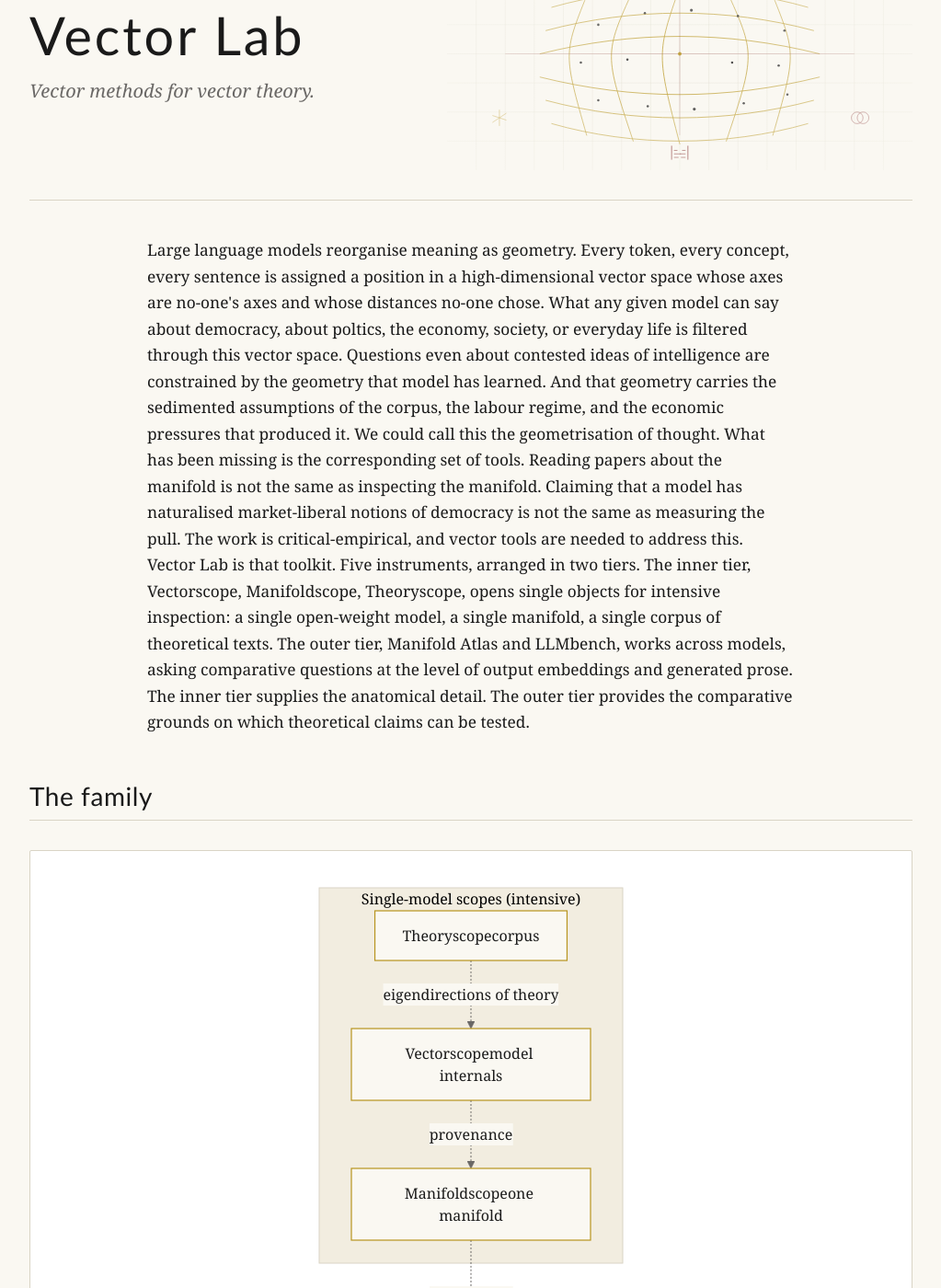
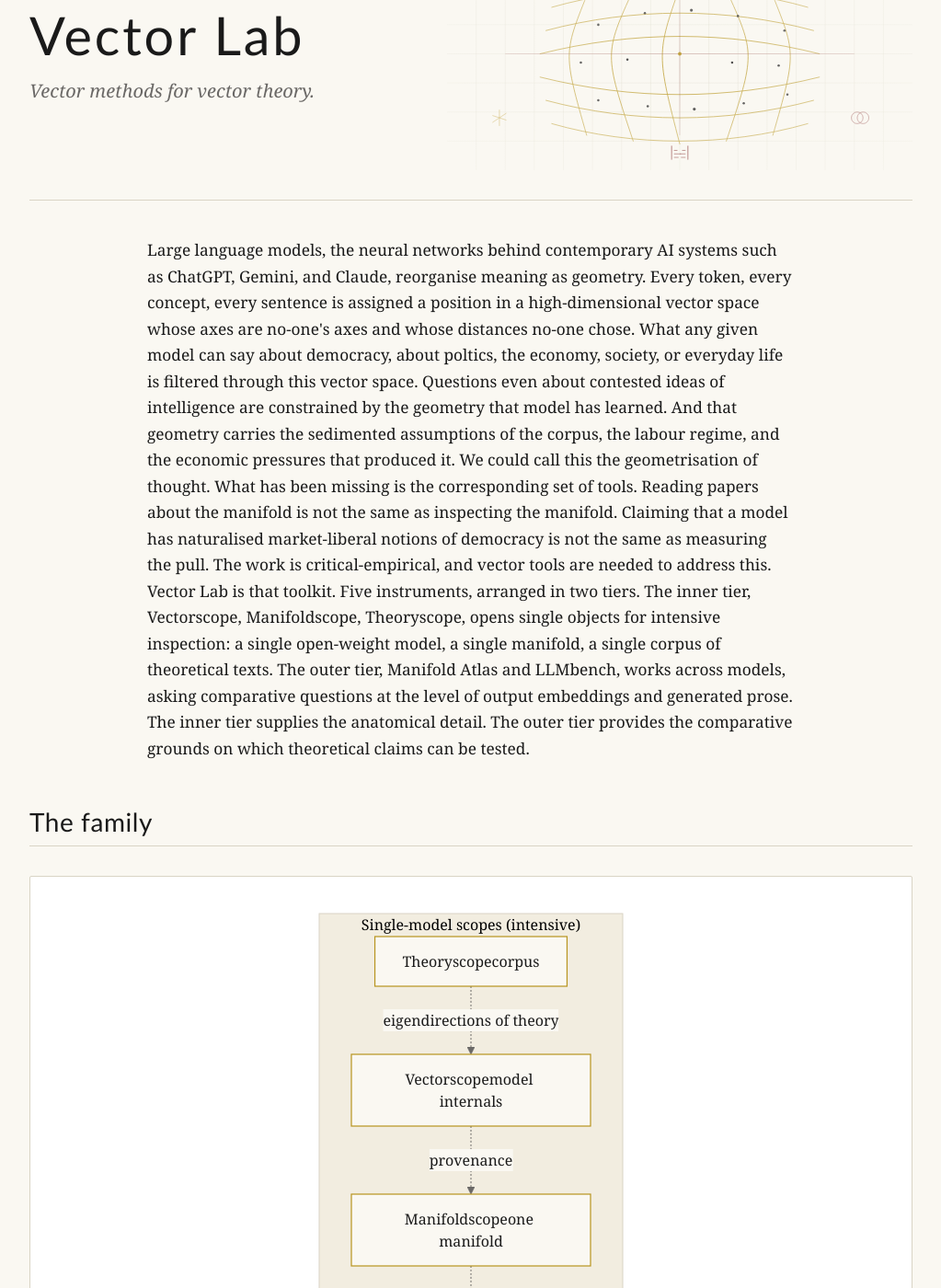
Before and after one commit to vector-lab-tools/vector-lab-tools.github.io, a Jekyll site: the page built from index.md, in a window 1280 px wide and 1400 px high, scrolled down 218 px. Shown: the whole window at 92% size, without its empty margins (128-1151 px from the left). Built offline with Jekyll 4.4.1, drawn with Linux system fonts in a browser that asks for light colours; some of the changed text lies outside the part shown.

Commit message:
Gloss LLMs on first mention; rename Comparative tools; italicise book titles
- Lede now clarifies that LLMs are the neural networks behind AI chatbots
- Comparative instruments -> Comparative tools throughout the page
- Bibliography: book titles now in italics (Harvard style)

Co-Authored-By: Claude Opus 4.6 <noreply@anthropic.com>

```diff
--- a/index.md
+++ b/index.md
@@ -15,7 +15,7 @@ title: Vector Lab
 
 <section class="lede">
 
-Large language models reorganise meaning as geometry. Every token, every concept, every sentence is assigned a position in a high-dimensional vector space whose axes are no-one's axes and whose distances no-one chose. What any given model can say about democracy, about poltics, the economy, society, or everyday life is filtered through this vector space. Questions even about contested ideas of intelligence are constrained by the geometry that model has learned. And that geometry carries the sedimented assumptions of the corpus, the labour regime, and the economic pressures that produced it.
+Large language models, the neural networks behind contemporary AI systems such as ChatGPT, Gemini, and Claude, reorganise meaning as geometry. Every token, every concept, every sentence is assigned a position in a high-dimensional vector space whose axes are no-one's axes and whose distances no-one chose. What any given model can say about democracy, about poltics, the economy, society, or everyday life is filtered through this vector space. Questions even about contested ideas of intelligence are constrained by the geometry that model has learned. And that geometry carries the sedimented assumptions of the corpus, the labour regime, and the economic pressures that produced it.
 
 We could call this the geometrisation of thought. What has been missing is the corresponding set of tools. Reading papers about the manifold is not the same as inspecting the manifold. Claiming that a model has naturalised market-liberal notions of democracy is not the same as measuring the pull. The work is critical-empirical, and vector tools are needed to address this.
 
@@ -134,15 +134,15 @@ The tools operationalise claims developed across the vector theory sequence on S
 
 ### Books and longer work
 
-- Beguš, N. (2025) Artificial Humanities. University of Michigan Press.
-- Berry, D. M. (2014) Critical Theory and the Digital. Bloomsbury.
-- Berry, D.M. (2025) ‘Synthetic media and computational capitalism: towards a critical theory of artificial intelligence’, AI & SOCIETY, 40(7), pp. 5257–5269. Available at: https://doi.org/10.1007/s00146-025-02265-2.
-- Impett, L. and Offert, F. (2026) Vector Media. University of Minnesota Press.
-- Kittler, F. (1999) Gramophone, Film, Typewriter. Stanford University Press.
-- McLuhan, M. (1962) The Gutenberg Galaxy: The Making of Typographic Man. University of Toronto Press.
-- Pasquinelli, M. (2023) The Eye of the Master: A Social History of AI. Verso.
-- Somaini, A. (2023) ‘A Theory of Latent Spaces’, Grey Room, 93.
-- Steyerl, H. (2025) Medium Hot: Images in the Age of Heat. London: Verso.
+- Beguš, N. (2025) *Artificial Humanities*. University of Michigan Press.
+- Berry, D. M. (2014) *Critical Theory and the Digital*. Bloomsbury.
+- Berry, D.M. (2025) ‘Synthetic media and computational capitalism: towards a critical theory of artificial intelligence’, *AI & SOCIETY*, 40(7), pp. 5257–5269. Available at: https://doi.org/10.1007/s00146-025-02265-2.
+- Impett, L. and Offert, F. (2026) *Vector Media*. University of Minnesota Press.
+- Kittler, F. (1999) *Gramophone, Film, Typewriter*. Stanford University Press.
+- McLuhan, M. (1962) *The Gutenberg Galaxy: The Making of Typographic Man*. University of Toronto Press.
+- Pasquinelli, M. (2023) *The Eye of the Master: A Social History of AI*. Verso.
+- Somaini, A. (2023) ‘A Theory of Latent Spaces’, *Grey Room*, 93.
+- Steyerl, H. (2025) *Medium Hot: Images in the Age of Heat*. London: Verso.
 
 ## Using the tools
 
```
Also changed, not shown: other parts of index.md (+2 -2 lines).
